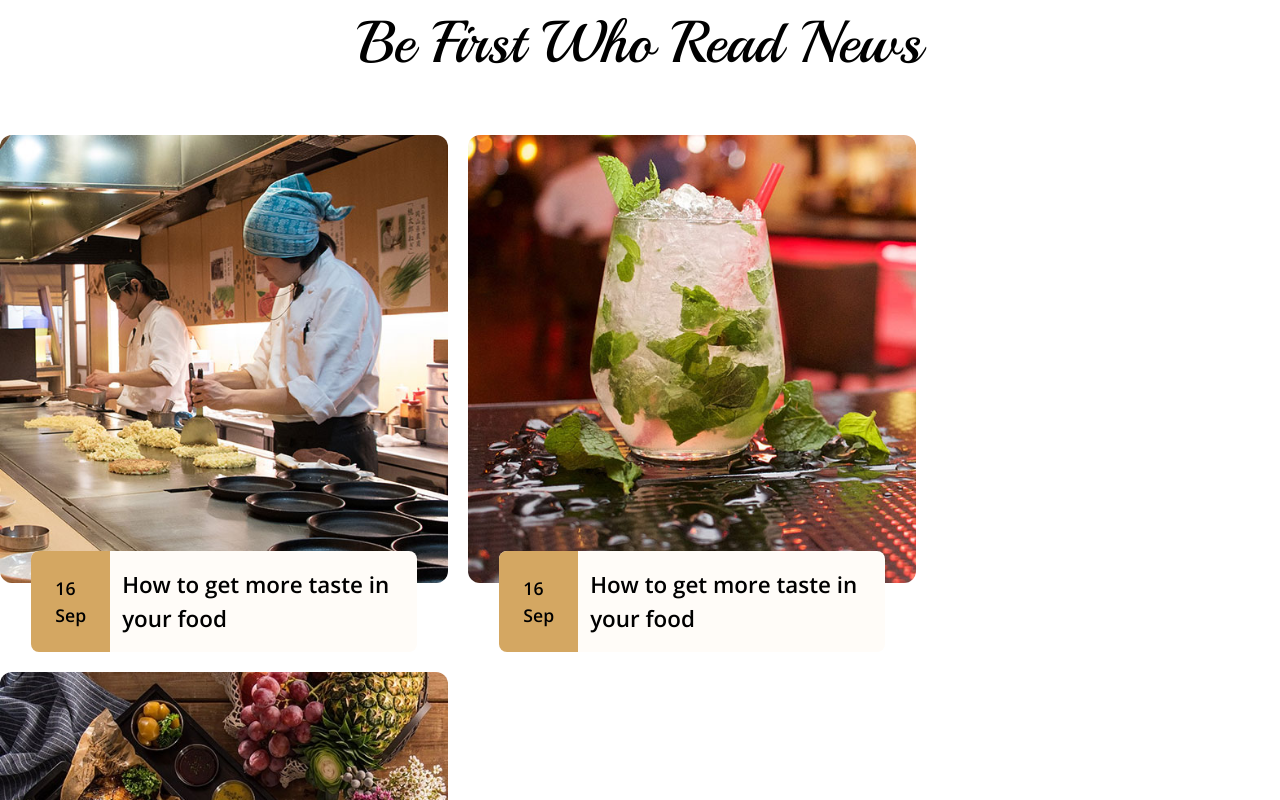
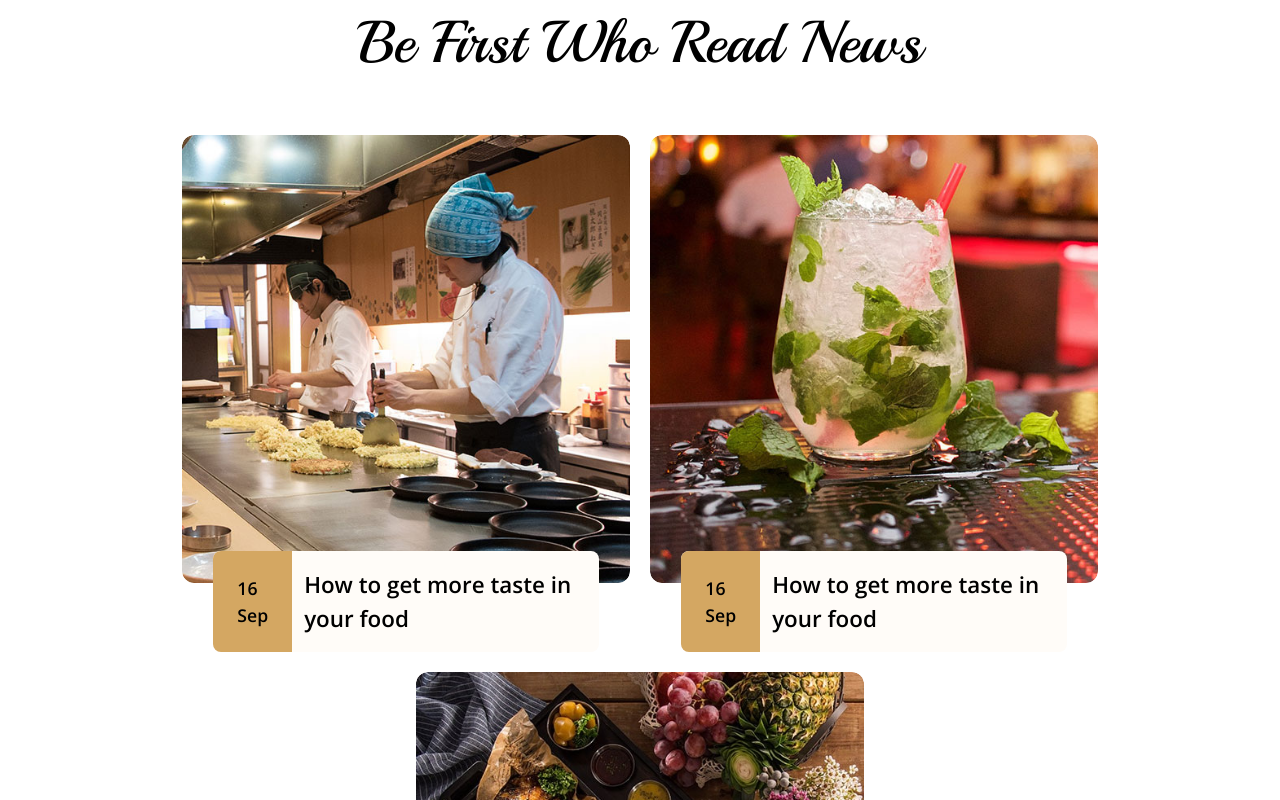
Before and after one commit to chwaleed/Resturant_Website, a React (Vite) app: page / in a window 1280 px wide. Shown: the part 9540-10340 px from the top of the page. Built offline with nearby package versions, Linux system fonts and the light colour scheme.

Commit message:
Responsivness is added into blog page and blog card

```diff
--- a/src/compnents/blogCard.jsx
+++ b/src/compnents/blogCard.jsx
@@ -2,17 +2,17 @@ import React from "react";
 
 function BlogCard(props) {
   return (
-    <div className="group  font-body flex flex-col  items-center w-[28rem]  overflow-hidden ">
-      <div className="w-full rounded-xl overflow-hidden">
+    <div className="group  font-body flex flex-col    items-center max-md:w-[90%] lg:w-[19rem] xl:w-[28rem]  overflow-hidden ">
+      <div className="w-full rounded-xl  overflow-hidden">
         <img
           src={props.img}
-          className=" group-hover:scale-[1.3]   transition duration-500 "
+          className=" group-hover:scale-[1.3]  rounded-xl  transition duration-500 "
           alt=""
         />
       </div>
-      <div className=" w-[86%] mt-[-2rem] z-10   text-[1.4rem] font-semibold  ">
+      <div className=" w-[86%] mt-[-2rem] z-10 text-[1rem] md:text-[1.1rem] lg:text-[1.2rem]    xl:text-[1.4rem] font-semibold  ">
         <h1 className="flex bg-light  rounded-lg overflow-hidden gap-3 items-center ">
-          <span className="bg-primary text-[1.1rem]  px-6 py-6 h-full">
+          <span className="bg-primary text-[0.9rem] md:text-[1.1rem]  px-6 py-6 h-full">
             16 <br />
             Sep
           </span>
--- a/src/pages/Blogs/Blogs.jsx
+++ b/src/pages/Blogs/Blogs.jsx
@@ -9,8 +9,10 @@ function Blogs() {
   return (
     <div className="mt-[14rem] flex flex-col gap-4 items-center">
       <Button2 text={"OUR BLOG"} x={"px-4"} y={"py-1"} />
-      <h1 className="text-[3.7rem] font-heading ">Be First Who Read News</h1>
-      <div className="mt-8 flex-wrap flex gap-5">
+      <h1 className="text-center text-[2rem] md:text-[3.7rem] font-heading ">
+        Be First Who Read News
+      </h1>
+      <div className="mt-8 flex-wrap justify-center items-center md:px-6 flex gap-5">
         <BlogCard img={img1} />
         <BlogCard img={img2} />
         <BlogCard img={img3} />
```
